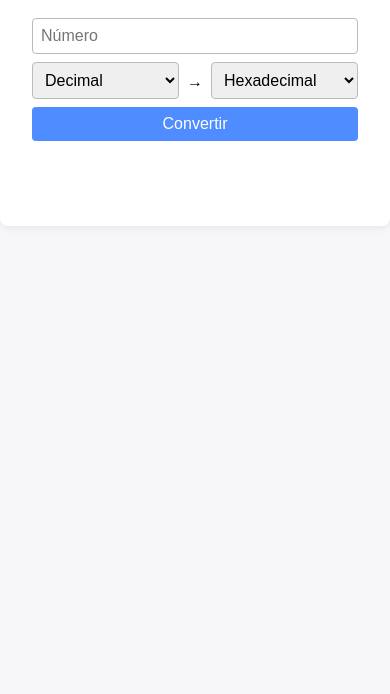
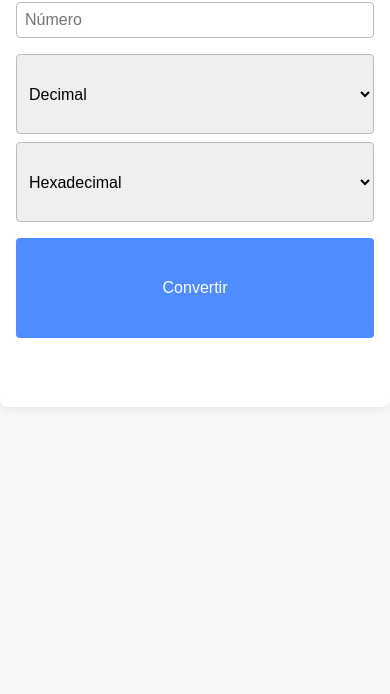
Before and after one commit to jedabero/base-converter, a website built with Vite: page index.html in a window 390 px wide. Shown: the part 150-844 px from the top of the page. Built offline with nearby package versions, Linux system fonts and the light colour scheme.

Commit message:
Style improvements

```diff
--- a/index.html
+++ b/index.html
@@ -10,21 +10,27 @@
     <main>
       <h1>Conversor de Bases</h1>
       <form id="converter-form">
+        <div class="form-row">
           <input type="text" id="input-value" placeholder="Número" required />
+        </div>
+        <div class="form-row">
           <select id="from-base">
             <option value="2">Binario</option>
             <option value="8">Octal</option>
             <option value="10" selected>Decimal</option>
             <option value="16">Hexadecimal</option>
           </select>
-        <span>→</span>
+          <span class="arrow">→</span>
           <select id="to-base">
             <option value="2">Binario</option>
             <option value="8">Octal</option>
             <option value="10">Decimal</option>
             <option value="16" selected>Hexadecimal</option>
           </select>
+        </div>
+        <div class="form-row">
           <button type="submit">Convertir</button>
+        </div>
       </form>
       <div id="result"></div>
     </main>
--- a/src/styles/main.css
+++ b/src/styles/main.css
@@ -21,19 +21,29 @@ h1 {
 }
 
 form {
+  width: 100%;
+}
+
+.form-row {
   display: flex;
-  flex-wrap: wrap;
-  gap: 0.5rem;
   justify-content: center;
   align-items: center;
+  margin-bottom: 1rem;
+  gap: 0.5rem;
+}
+
+.form-row:last-child {
+  margin-bottom: 0;
 }
 
 input[type="text"] {
-  flex: 2 1 120px;
+  flex: 1 1 100%;
   padding: 0.5rem;
   border: 1px solid #bbb;
   border-radius: 4px;
   font-size: 1rem;
+  width: 100%;
+  box-sizing: border-box;
 }
 
 select {
@@ -42,6 +52,11 @@ select {
   border: 1px solid #bbb;
   border-radius: 4px;
   font-size: 1rem;
+}
+
+.arrow {
+  font-size: 1rem;
+  margin: 0 1rem;
 }
 
 button {
@@ -66,3 +81,18 @@ button:hover {
   font-size: 1.2rem;
   min-height: 1.5em;
 }
+
+/* Responsive */
+@media (max-width: 500px) {
+  main {
+    padding: 1rem;
+  }
+  .form-row {
+    flex-direction: column;
+    gap: 0.5rem;
+    align-items: stretch;
+  }
+  .arrow {
+    display: none;
+  }
+}
```
Lines whose indentation alone changed are shown as unchanged.
